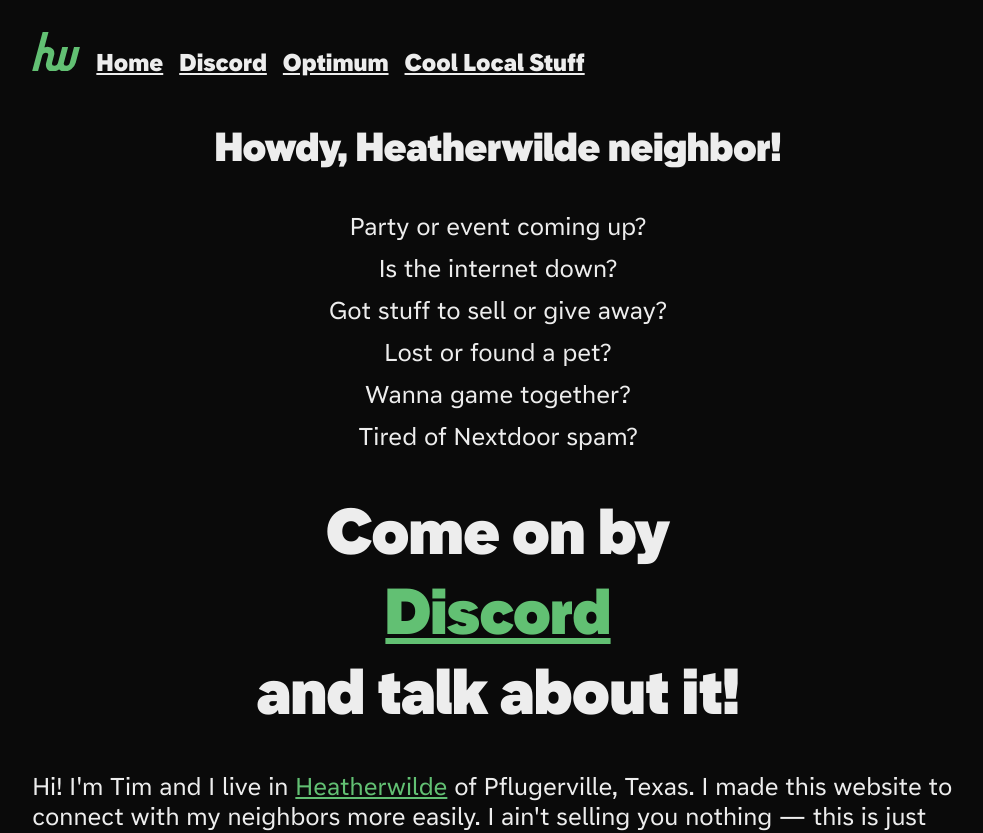
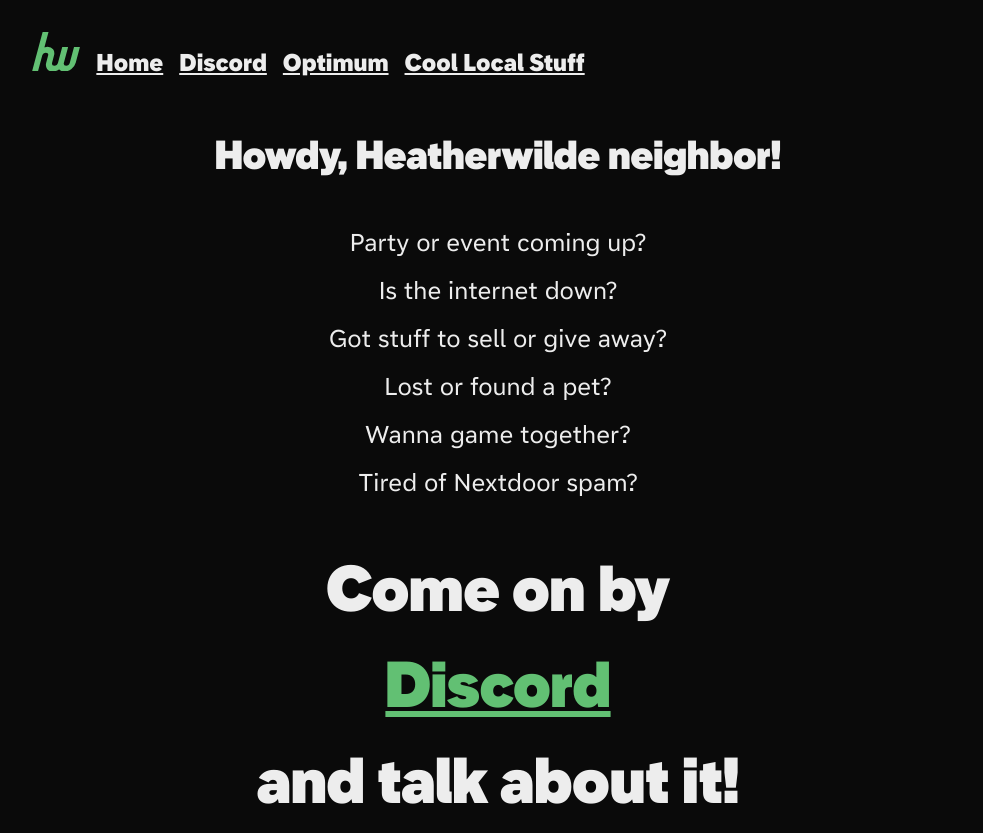
Before and after one commit to t-mart/heatherwilde.buzz, a SvelteKit app: page / in a window 1280 px wide. Shown: the top 833 px of the page, without its empty margins (142-1125 px from the left). Built offline with nearby package versions, Linux system fonts and the light colour scheme.

Commit message:
bump line height for readability

```diff
--- a/src/base.css
+++ b/src/base.css
@@ -59,7 +59,7 @@
 	font-family: var(--text-regular-font-family);
 	font-weight: 400;
 	font-style: normal;
-	line-height: 1.25;
+	line-height: 1.5;
 }
 
 body {
```
